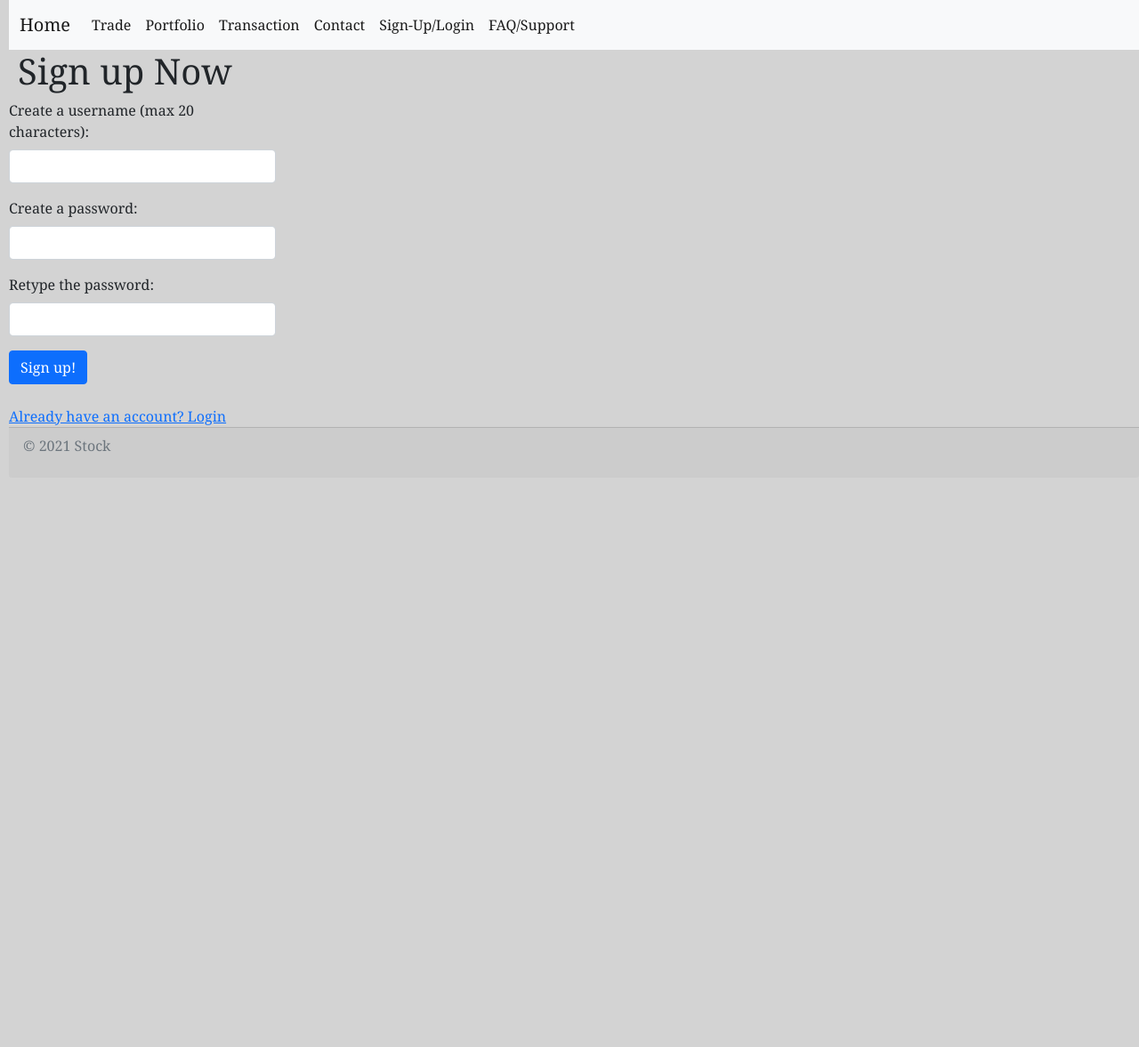
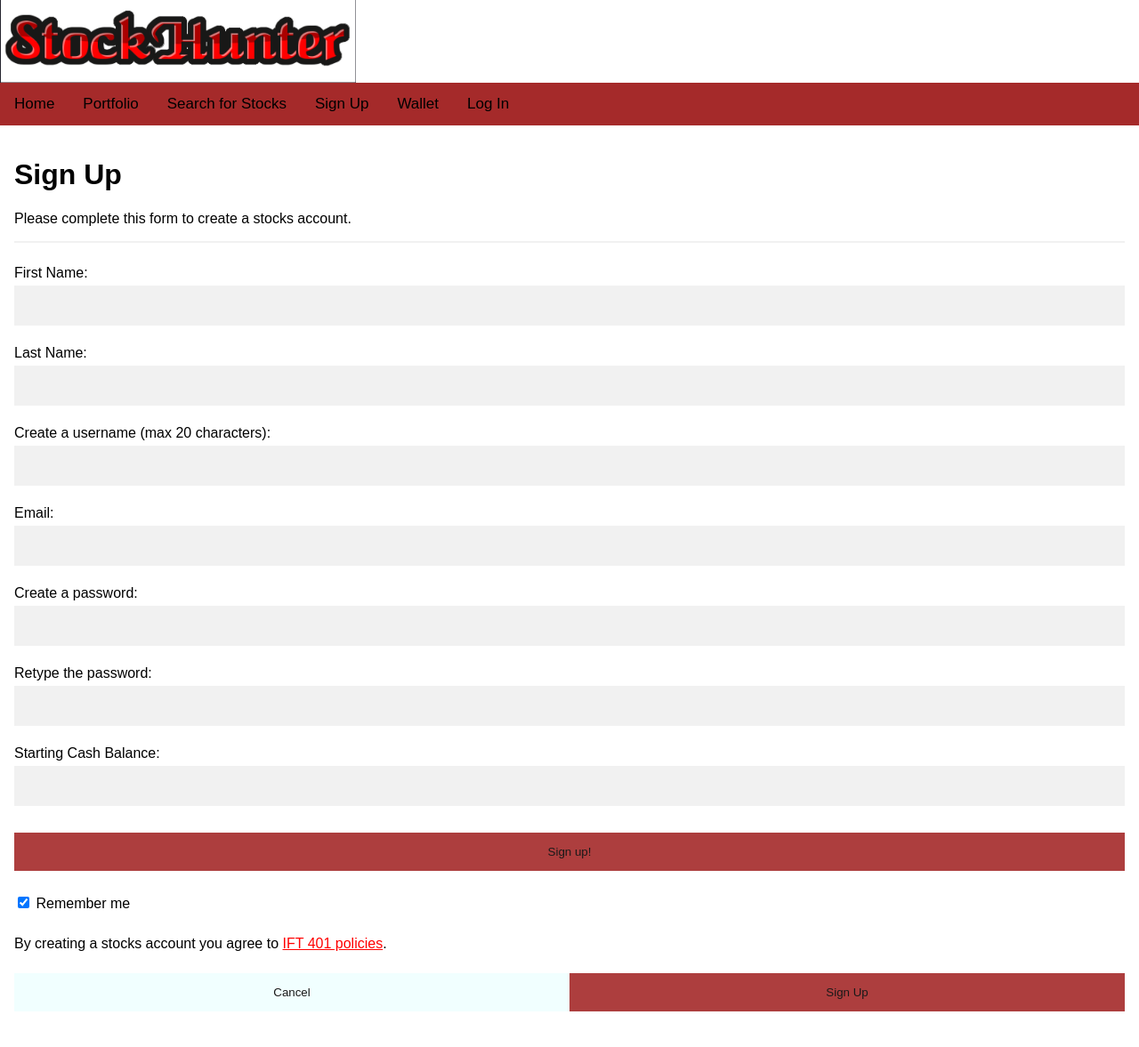
Before and after one commit to Abraca-Daniel/stockmarketreal, a Flask app: page /signup in a window 1280 px wide. Shown: the whole page at 89% size. Before the commit the page ends 508 px from the top, so only its background shows below. Run offline with Flask 3, Linux system fonts and the light colour scheme.

Commit message:
in Class Work 4/9/20
Signup.html changed signup Mohammeds. Added app.py code to attempt to gather form data.

```diff
--- a/FlaskPractice/app.py
+++ b/FlaskPractice/app.py
@@ -1,5 +1,5 @@
 # Version 3/17/2024
-from flask import Flask, render_template, request
+from flask import Flask, render_template, request, redirect, url_for
 from flask_sqlalchemy import SQLAlchemy
 from sqlalchemy.sql import func
 from sqlalchemy import ForeignKey
@@ -193,23 +193,33 @@ class Administrator:
         self.stocks.append(Stock(company, ticker, volume, price))
         print(f"Stock {ticker} added successfully.")
 
- #   def change_market_hours(self, start_time, end_time):
- #       print(f"Market hours changed to {start_time} - {end_time}")
+    def change_market_hours(self, start_time, end_time):
+        print(f"Market hours changed to {start_time} - {end_time}")
 
- #   def change_market_schedule(self, weekdays, holidays):
- #       print(f"Market open on weekdays: {weekdays}")
- #       print(f"Market closed on holidays: {holidays}")
+    def change_market_schedule(self, weekdays, holidays):
+        print(f"Market open on weekdays: {weekdays}")
+        print(f"Market closed on holidays: {holidays}")
 
-@app.route("/")
+@app.route("/", methods = ['GET', 'POST'])
 def hello_world():
    return render_template('index.html')
 
-@app.route("/signup", methods=['GET', 'POST'])
+@app.route("/signup", methods=['Get','POST'])
 def signup():
-    if request.method == 'POST':
-        # Print the form data to the console
-        for key, value in request.form.items():
-            print(f'{key}: {value}')
+    if request.method == 'POST' and 'username' in request.form and 'password' in request.form and 'email' in request.form and 'firstName' in request.form and 'lastName' in request.form and 'startingCash' in request.form :
+        username = request.form['username']
+        password = request.form['password']
+        email = request.form['email']
+        firstName = request.form['firstName']
+        lastName = request.form['lastName']
+        startingCash = request.form['startingCash']
+
+        register = User(firstName, lastName, username, email, password, startingCash)
+        db.session.add(register)
+        db.session.commit()
+
+        return redirect(url_for(hello_world))
+
     return render_template('signup.html')
 
 @app.route("/login", methods=['GET', 'POST'])
--- a/FlaskPractice/templates/signup.html
+++ b/FlaskPractice/templates/signup.html
@@ -1,30 +1,190 @@
-{% extends "base.html" %}
-{% block body %}
+<div style="text-align: left;"><img src="StockHunter.png" width="400"/></div>
+</html>
+<div class="topnav">
+  <a class="active" href="homepage.html">Home</a>
+  <a href="portfolio.html">Portfolio</a>
+  <a href="searchstock.html">Search for Stocks</a>
+   <a href="signup.html">Sign Up</a>
+   <a href="wallet.html">Wallet</a>
+   <a href="login-signup.html">Log In</a>
+   </div>
+   <meta name="viewport" content="width=device-width, initial-scale=1">
+<style>
+* {box-sizing: border-box;}
 
-<h1>Sign up Now</h1>
+body {
+  margin: 0;
+  font-family: Arial, Helvetica, sans-serif;
+}
 
-<form method="post">
+.topnav {
+  overflow: hidden;
+  background-color: #A52A2A;
+}
+
+.topnav a {
+  float: left;
+  display: block;
+  color: black;
+  text-align: center;
+  padding: 14px 16px;
+  text-decoration: none;
+  font-size: 17px;
+}
+
+.topnav a:hover {
+  background-color: #ddd;
+  color: black;
+}
+
+.topnav a.active {
+  background-color: #A52A2A;
+  color: black;
+}
+
+.topnav input[type=text] {
+  float: right;
+  padding: 6px;
+  margin-top: 8px;
+  margin-right: 50px;
+  border: none;
+  font-size: 17px;
+}
+
+@media screen and (max-width: 600px) {
+  .topnav a, .topnav input[type=text] {
+    float: none;
+    display: block;
+    text-align: left;
+    width: 100%;
+    margin: 0;
+    padding: 14px;
+  }
+
+  .topnav input[type=text] {
+    border: 1px solid #ccc;
+  }
+}
+</style>
+</head>
+<body>
+
+</body>
+</div>
+ <form action="action_page.php">
+  <div class="container">
+    <h1>Sign Up</h1>
+    <p>Please complete this form to create a stocks account.</p>
+    <hr>
+
+    <div class="mb-3">
+      <label for="firstName" class="form-label">First Name:</label>
+      <input type="text" class="form-control" id="firstName" name="firstName" required>
+    </div>
+    <div class="mb-3">
+      <label for="lastName" class="form-label">Last Name:</label>
+      <input type="text" class="form-control" id="lastName" name="lastName" required>
+    </div>
     <div class="mb-3">
       <label for="username" class="form-label">Create a username (max 20 characters):</label>
-      <input type="text" class="form-control" id="username", name="username", minlength="2", maxlength="20">
+      <input type="text" class="form-control" id="username" name="username" minlength="2" maxlength="20" required>
+      <!-- Check DB to see if username already exists -->
     </div>
-    <!--put something here to check if the username's already taken-->
-    <!--detect profanity and ban it-->
+    <div class="mb-3">
+      <label for="email" class="form-label">Email:</label>
+      <input type="email" class="form-control" id="email" name="email" required>
+    </div>
     <div class="mb-3">
         <label for="password" class="form-label">Create a password:</label>
-        <input type="password" class="form-control" id="password", name="password", minlength="8", maxlength="20">
-        <!--Put a requirement for special characters-->
-        <!--notify the user that the password isn't good enough-->
+        <input type="password" class="form-control" id="password" name="password" minlength="8" maxlength="20" required pattern="(?=.*\d)(?=.*[a-z])(?=.*[A-Z])(?=.*[\W]).{8,}" title="Must contain at least one number, one uppercase and lowercase letter, and one special character">
     </div>
     <div class="mb-3">
-        <label for="password" class="form-label">Retype the password:</label>
-        <input type="password" class="form-control" id="password", name="password", minlength="8", maxlength="20">
-        <!--Either use regex or javascript to see if the passwords match-->
-        <!--notify the user that the passwords don't match-->
+        <label for="confirmPassword" class="form-label">Retype the password:</label>
+        <input type="password" class="form-control" id="confirmPassword" name="confirmPassword" minlength="8" maxlength="20" required>
     </div>
-    <button type="submit" class="btn btn-primary">Sign up!</button><br><br>
+    <div class="mb-3">
+        <label for="startingCash" class="form-label">Starting Cash Balance:</label>
+        <input type="number" class="form-control" id="startingCash" name="startingCash" required min="0" step="0.01">
+    </div>
+    <button type="submit" class="btn btn-primary">Sign up!</button><br><br>    <label>
+      <input type="checkbox" checked="checked" name="remember" style="margin-bottom:15px"> Remember me
+    </label>
+
+    <p>By creating a stocks account you agree to <a href="homepage.html" style="color:red">IFT 401 policies</a>.</p>
+
+    <div class="clearfix">
+      <button type="button" class="cancelbtn">Cancel</button>
+      <button type="submit" class="signupbtn">Sign Up</button>
+    </div>
+  </div>
 </form>
 
-<a href="login">Already have an account? Login</a>
+<style>
+body {font-family: Arial, Helvetica, sans-serif;}
+* {box-sizing: border-box}
 
-{% endblock %}
+input[type=text], input[type=password], input[type=email], input[type=number] {
+  width: 100%;
+  padding: 15px;
+  margin: 5px 0 22px 0;
+  display: inline-block;
+  border: none;
+  background: #f1f1f1;
+}
+
+input[type=text]:focus, input[type=password]:focus {
+  background-color: #ddd;
+  outline: none;
+}
+
+hr {
+  border: 1px solid #f1f1f1;
+  margin-bottom: 25px;
+}
+
+button {
+  background-color: #A52A2A;
+  color: black;
+  padding: 14px 20px;
+  margin: 8px 0;
+  border: none;
+  cursor: pointer;
+  width: 100%;
+  opacity: 0.9;
+}
+
+button:hover {
+  opacity:1;
+}
+
+.cancelbtn {
+  padding: 14px 20px;
+  background-color: #F0FFFF;
+}
+
+.cancelbtn, .signupbtn {
+  float: left;
+  width: 50%;
+}
+
+.container {
+  padding: 16px;
+}
+
+.clearfix::after {
+  content: "";
+  clear: both;
+  display: table;
+}
+
+@media screen and (max-width: 300px) {
+  .cancelbtn, .signupbtn {
+     width: 100%;
+  }
+}
+</style>
+<body>
+<html>
+
+</body>
+</html>
--- a/Mohammed's Pages/wallet.html
+++ b/Mohammed's Pages/wallet.html
@@ -74,7 +74,8 @@ body {
 </body>
 </html>
 <h1>Availabe Funds</h1>
-<p>$10,900,489.48</p>
+<p>NO DATA</p>
+<!--Include code to pull user(userid).cash_balance-->
 
 
 </body>
```
Also changed, not shown: Mohammed's Pages/signup.html (+31 -13 lines).
